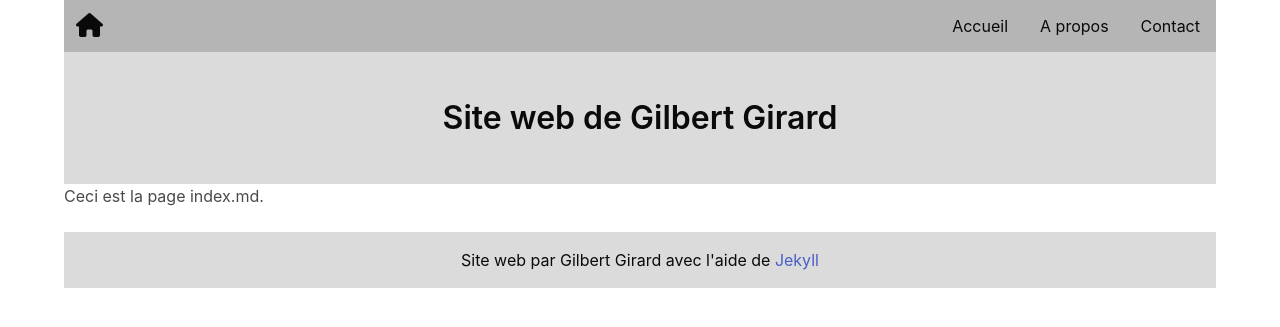
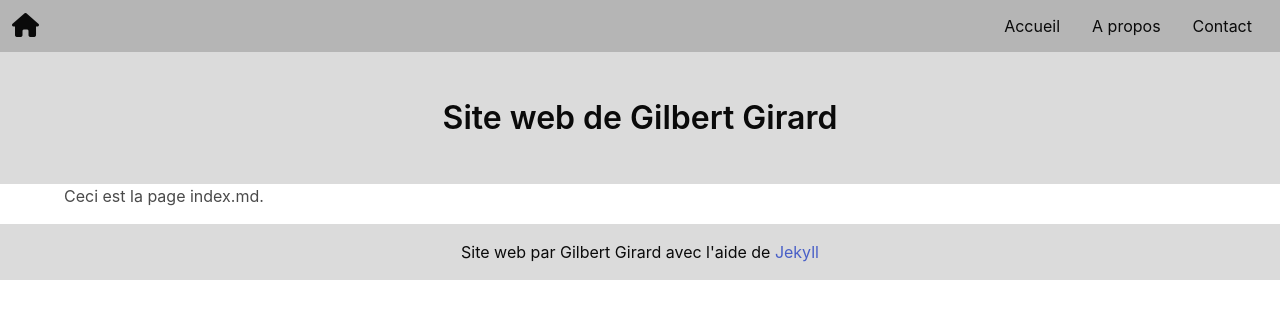
Before and after one commit to gilbiere/jeckyll-1, a Jekyll site: the page built from index.md, in a window 1280 px wide. Shown: the top 327 px of the page. Built offline with Jekyll 4.4.1, drawn with Linux system fonts in a browser that asks for light colours; nearby versions of some CDN libraries.

Commit message:
Update default.html

```diff
--- a/_layouts/default.html
+++ b/_layouts/default.html
@@ -2,11 +2,13 @@
 <html lang="en">
 {% include head.html %}
 <body>
-<section class="container">
+
   {% include menu-top.html %}
   {% include header.html %}
-  {{ content }}
+  <section class="container">
+    {{ content }}
+  </section>
   {% include footer.html %}
-</section>
+
 </body>
 </html>
```
